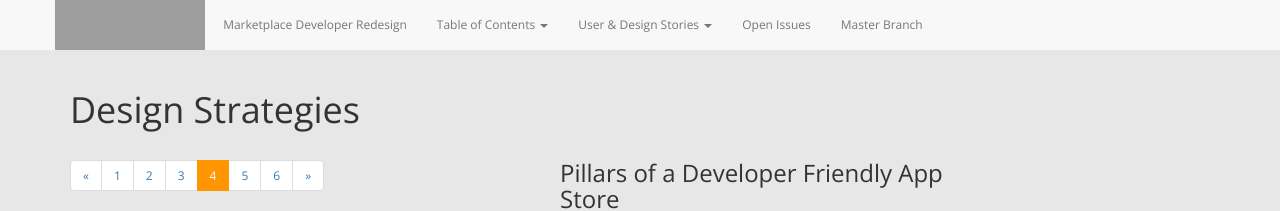
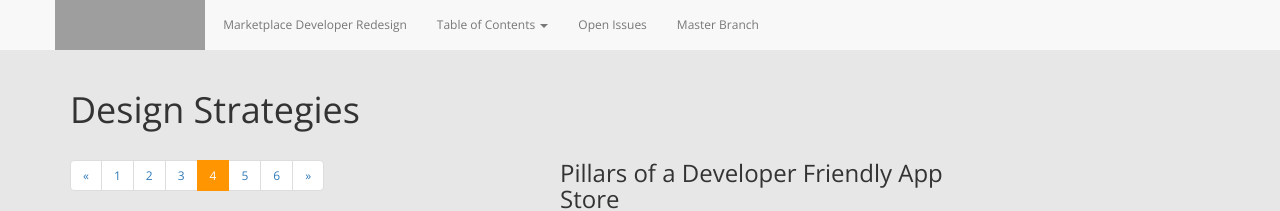
Before and after one commit to MarketplaceUX/devhub-redesign, a Jekyll site: the page built from projectStrategy.html, in a window 1280 px wide. Shown: the top 211 px of the page. Built offline with Jekyll 4.4.1, drawn with Linux system fonts in a browser that asks for light colours; nearby versions of some CDN libraries; grey boxes are pictures that could not be loaded.

Commit message:
Add flow for forms

```diff
--- a/_includes/specNav.html
+++ b/_includes/specNav.html
@@ -31,14 +31,14 @@
 						<li><a href="userflowSubmissionFlow_questions.html">Submit App - Q&amp;A model</a></li>
 						<li><a href="userflowSubmissionFlow_forms.html">Submit App - Better Forms model</a></li>
 
-						<li class="menuHeading"><em>Prototypes</em></li>
-						<li><a href="#">Submission Flow Prototype &ndash; Updated: 00 May 2014</a></li>
+						<!--li class="menuHeading"><em>Prototypes</em></li>
+						<li><a href="#">Submission Flow Prototype &ndash; Updated: 00 May 2014</a></li-->
 
 						<li class="menuHeading"><em>User Research &amp; Testing results</em></li>
 						<li><a href="research/140507-Dev-Journey.pdf">The App Developer Experience &mdash; May 2014 Strategy &amp; Insights Team (pdf)</a></li>
 					</ul>
 				</li>
-				<li class="dropdown">
+				<!--li class="dropdown">
 					<a href="#" class="dropdown-toggle" data-toggle="dropdown">User &amp; Design Stories <b class="caret"></b></a>
 					<ul class="dropdown-menu">
 						<li class="menuHeading"><em>User Stories Addressed</em></li>
@@ -50,7 +50,7 @@
 						<li><a href="designstoriesSimplifyPaymentOptions.html">Design Story 03 &mdash; Simplify Payment options </a></li>
 						<li><a href="designstoriesManageVersions.html">Design Story 04 &mdash; Manage App Versions </a></li>
 					</ul>
-				</li>
+				</li-->
 				<li><a href="https://github.com/tsmuse/FirefoxMarketplaceDevPagesDesign/issues">Open Issues</a><li>
 				<li><a href="https://github.com/tsmuse/FirefoxMarketplaceDevPagesDesign">Master Branch</a><li>
 			</ul>
--- a/projectPrinciples.html
+++ b/projectPrinciples.html
@@ -47,6 +47,8 @@
 
 			<li><b>Don't re-invent the wheel on UI widgets.</b> Developers aren't interested in devhub's UI. Don't make them "think" about it by asking them to use a widget that's new for the sake of being new.</li>
 
+			<li><b>Content creation/management of apps is a desktop experience.</b> The vast majority of people prefer to fill out forms on the desktop where the keyboard is considerably larger and they have access to pointing devices. So we won't specifically design for a responsive experience.</li>
+
 		</ul>
 
 	</div>
--- a/projectStrategy.html
+++ b/projectStrategy.html
@@ -48,7 +48,6 @@
 		<p class="longText"><b>Don't try to be the "everything app store."</b> Focus on doing several things really well. Do those for a period of time. And then see what's needed to make the experience even better.</p>
 
 
-
 		<h2>Ongoing Design Discussions</h2>
 		<ol class="longText">
 
--- a/userflowSubmissionFlow_forms.html
+++ b/userflowSubmissionFlow_forms.html
@@ -8,8 +8,8 @@
 		<div class="col-sm-12 col-md-12 col-lg-12">
 			<h3>User Flow - Submit a App - Better Forms model :: <a href="projectIA.html" target="_blank">More info on this model &raquo;</a></h3>
 
-			<div class="thumbnail">ADD IMG + NOTES
-				<!--img src="#"/-->
+			<div class="thumbnail">
+				<a href="img/flow_appsub_forms.pdf" target="_blank" title="Show larger size"><img src="img/flow_appsub_forms.png" alt="submission flow diagram"/></a>
 
 				<br/>
 
```
Also changed, not shown: img/flow_appsub_forms.png (added), 2 other files.
